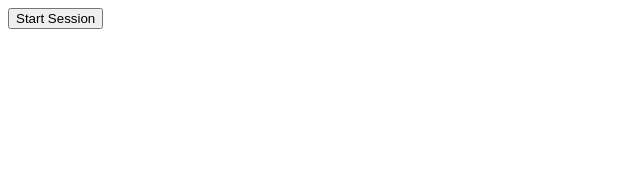
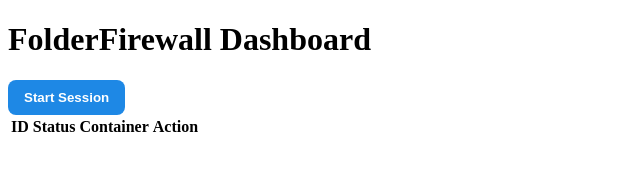
Before and after one commit to DuruObi/FolderFirewall, a website: page ui/index.html in a window 1280 px wide. Shown: the whole page, without its empty margins (0-640 px from the left). Drawn offline with Linux system fonts and the light colour scheme.

Commit message:
Revamp index.html for FolderFirewall Dashboard

```diff
--- a/ui/index.html
+++ b/ui/index.html
@@ -1 +1,27 @@
-<button onclick="startSession()">Start Session</button>
+<!-- ui/index.html -->
+<!DOCTYPE html>
+<html lang="en">
+<head>
+  <meta charset="UTF-8">
+  <title>FolderFirewall Dashboard</title>
+  <link rel="stylesheet" href="styles.css">
+</head>
+<body>
+  <h1>FolderFirewall Dashboard</h1>
+  <button id="startBtn">Start Session</button>
+
+  <table>
+    <thead>
+      <tr>
+        <th>ID</th>
+        <th>Status</th>
+        <th>Container</th>
+        <th>Action</th>
+      </tr>
+    </thead>
+    <tbody id="sessionsTable"></tbody>
+  </table>
+
+  <script src="renderer.js"></script>
+</body>
+</html>
```
